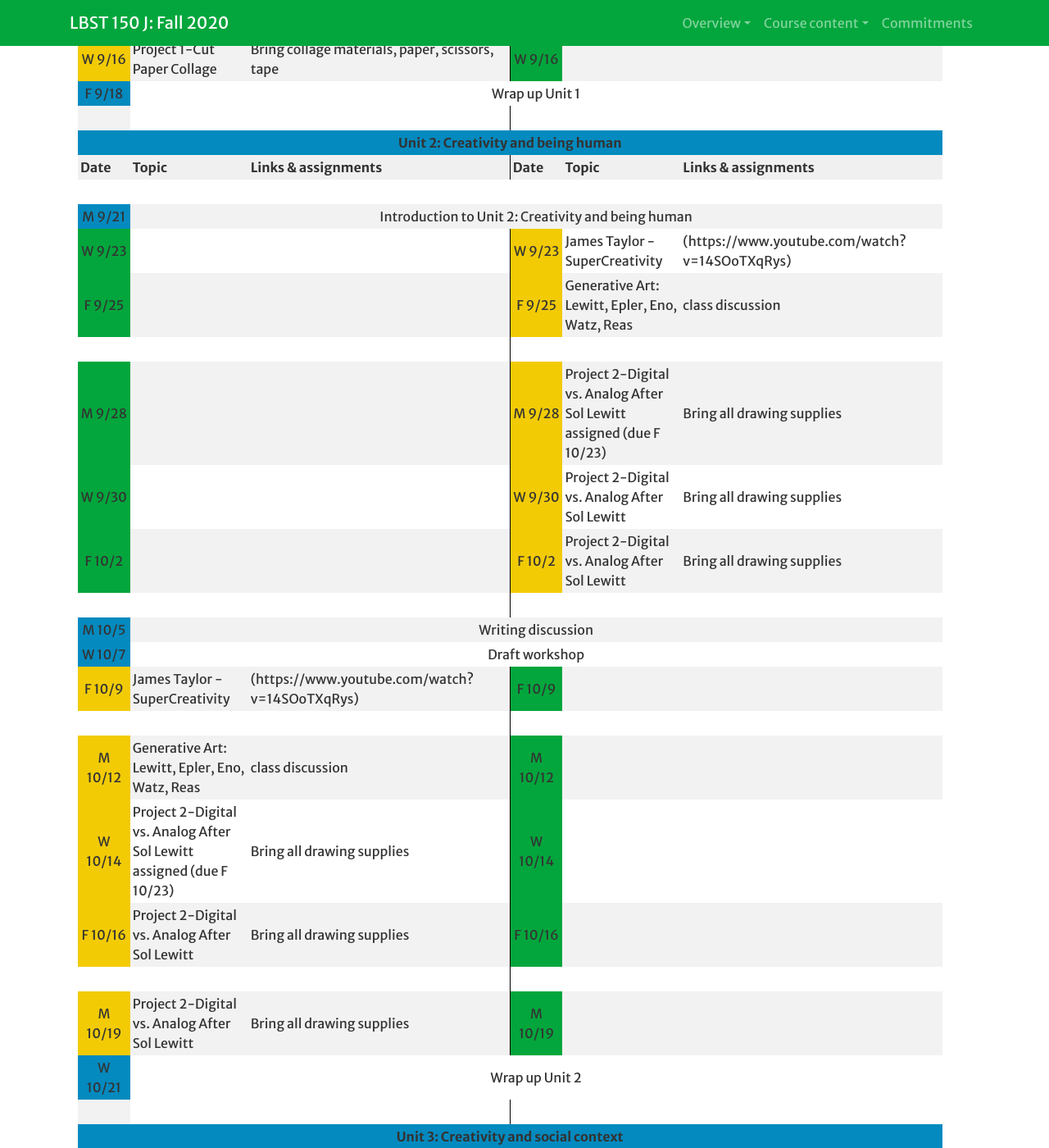
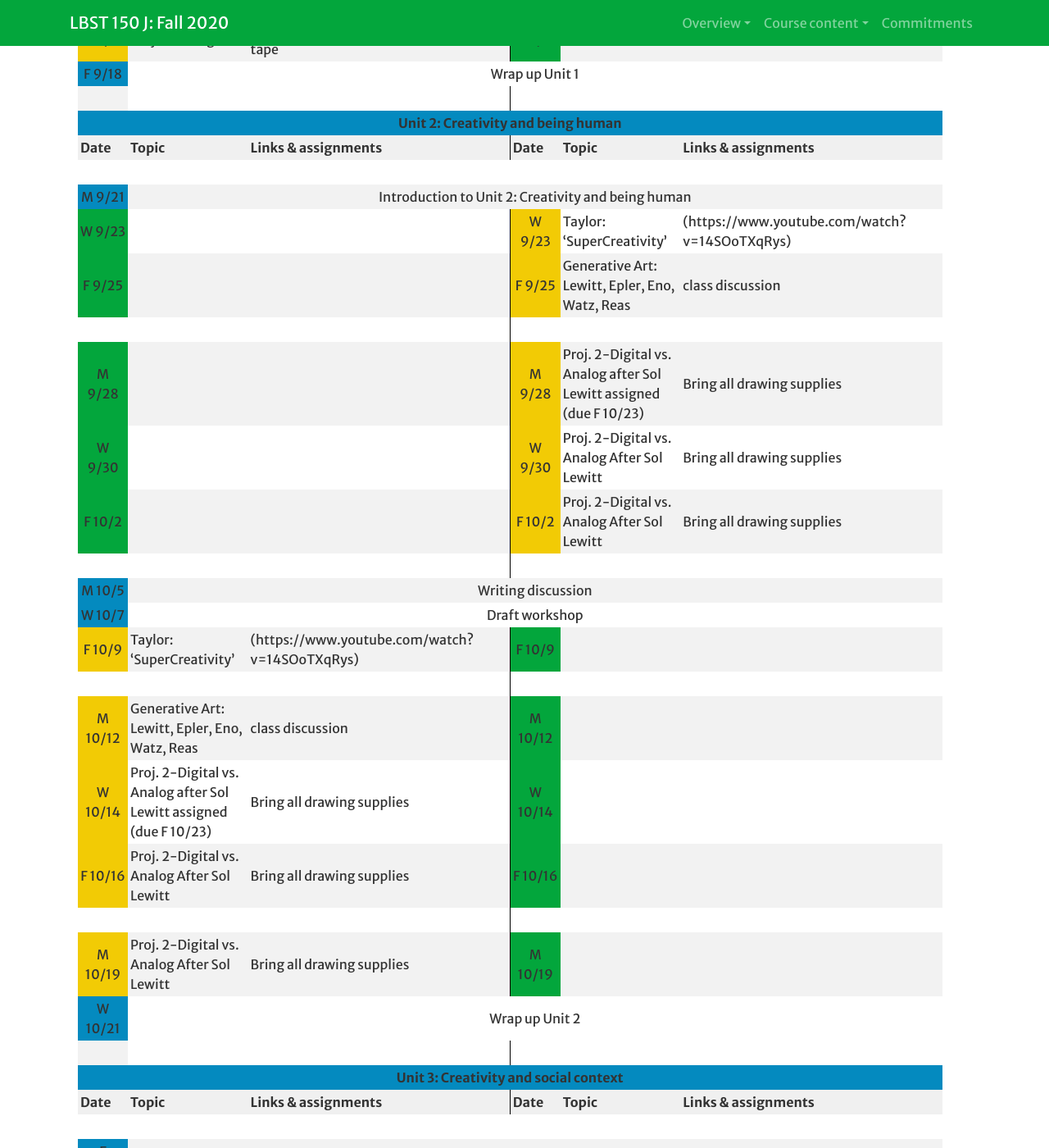
Before and after one commit to Hendrix-CS/creativity-TEC, a Jekyll site: the page built from index.md, in a window 1280 px wide and 1400 px high, scrolled down 2894 px. Shown: the whole window at 82% size. Built offline with Jekyll 4.4.1, drawn with Linux system fonts in a browser that asks for light colours; a script that is not in the unit is left out; our own code applies the rules of GitHub Pages for plain Markdown files; some of the changed text lies outside the part shown.

Commit message:
Update _config.yml

```diff
--- a/_config.yml
+++ b/_config.yml
@@ -131,7 +131,7 @@
     notes1: "[Project: Generative Drawing](projects/generativedrawing.html) assigned (due M 9/21)"
 
     instr2: gill
-    topic2: "Matthew Syed, 'How Creativity is Helped By Failure'"
+    topic2: "Syed: 'How Creativity is Helped By Failure'"
     notes2: "(https://www.bbc.com/news/magazine-34775411)"
 
   - date: F 8/28
@@ -141,7 +141,7 @@
     notes1: "[How to Help Every Child Fulfill Their Potential](https://youtu.be/Yl9TVbAal5s); [Carol Dweck interview](http://onedublin.org/2012/06/19/stanford-universitys-carol-dweck-on-the-growth-mindset-and-education/)"
 
     instr2: gill
-    topic2: "William Kentridge 'Find The Less Good Idea'"
+    topic2: "Kentridge: 'Find The Less Good Idea'"
     notes2: "(https://www.youtube.com/watch?v=SmaXqktW3A8&t=18s)"
 
   - date: M 8/31
@@ -151,7 +151,7 @@
     notes1: ""
 
     instr2: gill
-    topic2: "Project 1-Cut Paper Collage assigned (due M 9/21)"
+    topic2: "Proj. 1-Collage assigned (due M 9/21)"
     notes2: "Bring collage materials, paper, scissors, tape"
 
   - date: W 9/2
@@ -161,7 +161,7 @@
     notes1: ""
 
     instr2: gill
-    topic2: "Project 1-Cut Paper Collage"
+    topic2: "Proj. 1-Collage"
     notes2: "Bring collage materials, paper, scissors, tape"
 
   - date: F 9/4
@@ -171,13 +171,13 @@
     notes1: ""
 
     instr2: gill
-    topic2: "Project 1-Cut Paper Collage"
+    topic2: "Proj. 1-Collage"
     notes2: "Bring collage materials, paper, scissors, tape"
 
   - date: M 9/7
 
     instr1: gill
-    topic1: "Matthew Syed, 'How Creativity is Helped By Failure'"
+    topic1: "Syed: 'How Creativity is Helped By Failure'"
     notes1: "(https://www.bbc.com/news/magazine-34775411)"
 
     instr2: yorgey
@@ -187,7 +187,7 @@
   - date: W 9/9
 
     instr1: gill
-    topic1: "William Kentridge 'Find The Less Good Idea'"
+    topic1: "Kentridge: 'Find The Less Good Idea'"
     notes1: "(https://www.youtube.com/watch?v=SmaXqktW3A8&t=18s)"
 
     instr2: yorgey
@@ -197,7 +197,7 @@
   - date: F 9/11
 
     instr1: gill
-    topic1: "Project 1-Cut Paper Collage assigned (due M 9/21)"
+    topic1: "Proj. 1-Collage assigned (due M 9/21)"
     notes1: "Bring collage materials, paper, scissors, tape"
 
     instr2: yorgey
@@ -207,7 +207,7 @@
   - date: M 9/14
 
     instr1: gill
-    topic1: "Project 1-Cut Paper Collage"
+    topic1: "Proj. 1- Collage"
     notes1: "Bring collage materials, paper, scissors, tape"
 
     instr2: yorgey
@@ -217,7 +217,7 @@
   - date: W 9/16
 
     instr1: gill
-    topic1: "Project 1-Cut Paper Collage"
+    topic1: "Proj. 1-Collage"
     notes1: "Bring collage materials, paper, scissors, tape"
 
     instr2: yorgey
@@ -243,7 +243,7 @@
     notes1: ""
 
     instr2: gill
-    topic2: "James Taylor - SuperCreativity"
+    topic2: "Taylor: 'SuperCreativity'"
     notes2: "(https://www.youtube.com/watch?v=14SOoTXqRys)"
 
   - date: F 9/25
@@ -263,7 +263,7 @@
     notes1: ""
 
     instr2: gill
-    topic2: "Project 2-Digital vs. Analog After Sol Lewitt assigned (due F 10/23)"
+    topic2: "Proj. 2-Digital vs. Analog after Sol Lewitt assigned (due F 10/23)"
     notes2: "Bring all drawing supplies"
 
   - date: W 9/30
@@ -273,7 +273,7 @@
     notes1: ""
 
     instr2: gill
-    topic2: "Project 2-Digital vs. Analog After Sol Lewitt"
+    topic2: "Proj. 2-Digital vs. Analog After Sol Lewitt"
     notes2: "Bring all drawing supplies"
 
   - date: F 10/2
@@ -283,7 +283,7 @@
     notes1: ""
 
     instr2: gill
-    topic2: "Project 2-Digital vs. Analog After Sol Lewitt"
+    topic2: "Proj. 2-Digital vs. Analog After Sol Lewitt"
     notes2: "Bring all drawing supplies"
 
   - date: M 10/5
@@ -299,7 +299,7 @@
   - date: F 10/9
 
     instr1: gill
-    topic1: "James Taylor - SuperCreativity"
+    topic1: "Taylor: 'SuperCreativity'"
     notes1: "(https://www.youtube.com/watch?v=14SOoTXqRys)"
 
     instr2: yorgey
@@ -319,7 +319,7 @@
   - date: W 10/14
 
     instr1: gill
-    topic1: "Project 2-Digital vs. Analog After Sol Lewitt assigned (due F 10/23)"
+    topic1: "Proj. 2-Digital vs. Analog after Sol Lewitt assigned (due F 10/23)"
     notes1: "Bring all drawing supplies"
 
     instr2: yorgey
@@ -329,7 +329,7 @@
   - date: F 10/16
 
     instr1: gill
-    topic1: "Project 2-Digital vs. Analog After Sol Lewitt"
+    topic1: "Proj. 2-Digital vs. Analog After Sol Lewitt"
     notes1: "Bring all drawing supplies"
 
     instr2: yorgey
@@ -339,7 +339,7 @@
   - date: M 10/19
 
     instr1: gill
-    topic1: "Project 2-Digital vs. Analog After Sol Lewitt"
+    topic1: "Proj. 2-Digital vs. Analog After Sol Lewitt"
     notes1: "Bring all drawing supplies"
 
     instr2: yorgey
@@ -387,7 +387,7 @@
     notes1: ""
 
     instr2: gill
-    topic2: "Project 3-The Artistic Intervention assigned (due T 12/8)"
+    topic2: "Proj. 3-The Artistic Intervention assigned (due T 12/8)"
     notes2: "work on project plan"
 
   - date: M 11/2
@@ -397,7 +397,7 @@
     notes1: ""
 
     instr2: gill
-    topic2: "Project 3-The Artistic Intervention"
+    topic2: "Proj. 3-The Artistic Intervention"
     notes2: "work day"
 
   - date: W 11/4
@@ -407,7 +407,7 @@
     notes1: ""
 
     instr2: gill
-    topic2: "Project 3-The Artistic Intervention"
+    topic2: "Proj. 3-The Artistic Intervention"
     notes2: "work day"
 
   - date: F 11/6
@@ -438,7 +438,7 @@
   - date: F 11/13
 
     instr1: gill
-    topic1: "Project 3-The Artistic Intervention assigned (due T 12/8)"
+    topic1: "Proj. 3-The Artistic Intervention assigned (due T 12/8)"
     notes1: "work on project plan"
 
     instr2: yorgey
@@ -448,7 +448,7 @@
   - date: M 11/16
 
     instr1: gill
-    topic1: "Project 3-The Artistic Intervention"
+    topic1: "Proj. 3-The Artistic Intervention"
     notes1: "work day"
 
     instr2: yorgey
@@ -458,7 +458,7 @@
   - date: W 11/18
 
     instr1: gill
-    topic1: "Project 3-The Artistic Intervention"
+    topic1: "Proj. 3-The Artistic Intervention"
     notes1: "work day"
 
     instr2: yorgey
```
